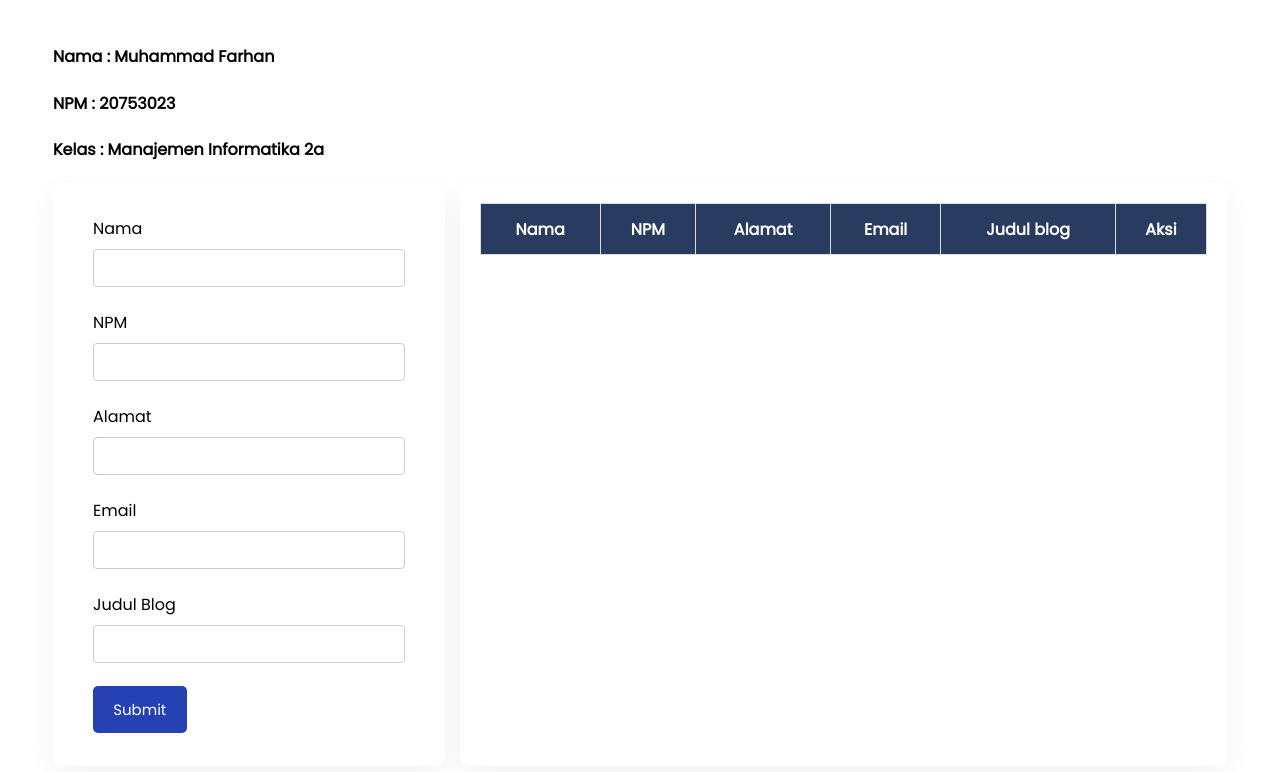
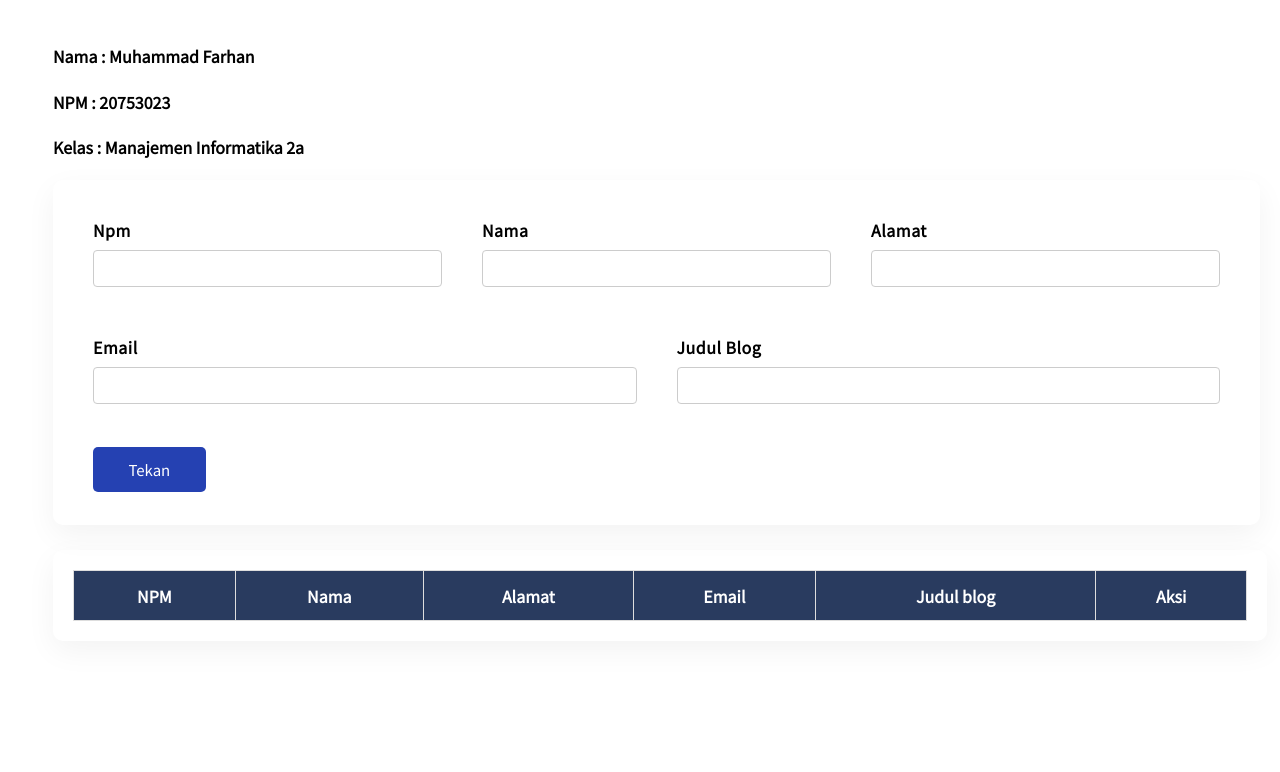
Before and after one commit to farhan27007/uap---pemweb, a plain HTML site: page index.html in a window 1280 px wide. Drawn offline with Linux system fonts and the light colour scheme.

Commit message:
sc commit

```diff
--- a/index.html
+++ b/index.html
@@ -6,7 +6,7 @@
     <meta name="viewport" content="width=device-width, initial-scale=1.0">
     <link rel="stylesheet" href="style.css">
     <link rel="preconnect" href="https://fonts.gstatic.com">
-    <link href="https://fonts.googleapis.com/css2?family=Poppins&display=swap" rel="stylesheet">
+    <link href="https://fonts.googleapis.com/css2?family=Noto+Sans+TC&display=swap" rel="stylesheet">
     <script src="set.js"></script>
 </head>
 
@@ -16,26 +16,29 @@
         <h4>Nama : Muhammad Farhan</h4>
         <h4>NPM : 20753023</h4>
         <h4>Kelas : Manajemen Informatika 2a</h4>
-        <div class="d-flex">
+        <div class="">
             <div class="backup-form-input">
                 <form onsubmit="event.preventDefault();dalam_kondisi_submit();" autocomplete="off">
 
+                    <div class="d-flex">
                         <div class="mb-settings">
-                        <label>Nama</label>
-                        <label class="validation-error hide" id="log-requirement-name">Kolom ini wajib diisi</label>
-                        <input type="text" name="fullName" id="fullName">
+                            <label>Npm</label>
+                            <label class="validation-error hide" id="log-requirement-npm">*Field "NPM" wajib diisi</label>
+                            <input type="text" name="npm" id="npm">
                         </div>
 
                         <div class="mb-settings">
-                        <label>NPM</label>
-                        <input type="text" name="npm" id="npm">
+                            <label>Nama</label>
+                            <input type="text" name="fullName" id="fullName">
                         </div>
 
                         <div class="mb-settings">
                             <label>Alamat</label>
                             <input type="text" name="alamat" id="alamat">
                         </div>
+                    </div>
 
+                    <div class="d-flex">
                         <div class="mb-settings">
                             <label>Email</label>
                             <input type="text" name="email" id="email">
@@ -45,9 +48,10 @@
                             <label>Judul Blog</label>
                             <input type="text" name="judulblog" id="judulblog">
                         </div>
+                    </div>
 
                     <div class="form-action-buttons">
-                        <input type="submit" value="Submit">
+                        <input type="submit" value="Tekan">
                     </div>
 
                 </form>
@@ -57,8 +61,8 @@
                 <table class="list" id="employeeList">
                     <thead>
                         <tr>
+                            <th>NPM</th>
                             <th>Nama</th>
-                            <th>NPM</th>
                             <th>Alamat</th>
                             <th>Email</th>
                             <th>Judul blog</th>
--- a/set.js
+++ b/set.js
@@ -92,13 +92,13 @@ function onDelete(td) {
 
 function validate() {
     isValid = true;
-    if (document.getElementById("fullName").value == "") {
+    if (document.getElementById("npm").value == "") {
         isValid = false;
-        document.getElementById("log-requirement-name").classList.remove("hide");
+        document.getElementById("log-requirement-npm").classList.remove("hide");
     } else {
         isValid = true;
-        if (!document.getElementById("log-requirement-name").classList.contains("hide"))
-            document.getElementById("log-requirement-name").classList.add("hide");
+        if (!document.getElementById("log-requirement-npm").classList.contains("hide"))
+            document.getElementById("log-requirement-npm").classList.add("hide");
     }
     return isValid;
 }
--- a/style.css
+++ b/style.css
@@ -1,6 +1,10 @@
 * {
-    font-family: 'Poppins', sans-serif;
+    font-family: 'Noto Sans TC', sans-serif;
 
+}
+label {
+    font-weight: bold;
+    letter-spacing: 0.5px;
 }
 .container {
     padding: 15px 45px;
@@ -8,17 +12,17 @@
 
 .backup-form-input {
     padding: 18px 40px;
-    width: 30%;
+    width:96%;
     box-shadow: 0px 10px 30px rgb(0 0 0 / 5%);
     border-radius: 10px;
 }
 
 .backup-tabel-result {
     padding: 20px;
-    width: 70%;
+    width: 100%;
     box-shadow: 0px 10px 30px rgb(0 0 0 / 5%);
     border-radius: 10px;
-    margin-left:15px;
+    margin-top:25px;
 }
 
 body>table {
@@ -58,7 +62,7 @@ input[type=number]{
     outline:none;
 }
 input[type=submit] {
-    width: 30%;
+    width: 10%;
     background-color: #2541B2;
     color: white;
     padding: 12px 20px;
@@ -83,6 +87,14 @@ label.validation-error {
 }
 .mb-settings {
     margin-top: 15px;
+    width: 100%;
+    margin:20px;
+}
+.mb-settings:first-child {
+    margin-left: 0 !important;
+}
+.mb-settings:last-child {
+    margin-right: 0 !important;
 }
 .d-flex {
     display: flex;
```
Lines whose indentation alone changed are shown as unchanged.
